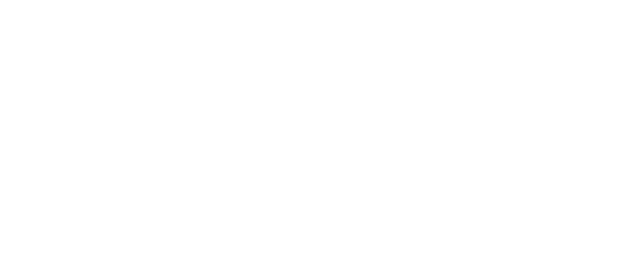
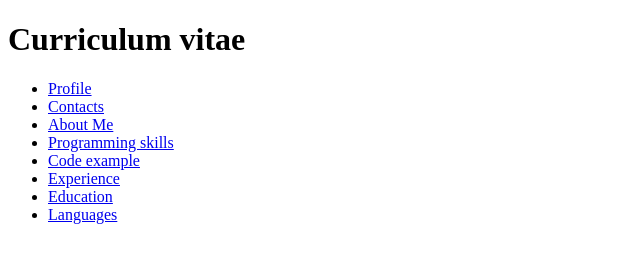
Before and after one commit to Kolecuk/rsschool-cv-0-dec-22, a plain HTML site: page index.html in a window 1280 px wide. Shown: the whole page, without its empty margins (0-640 px from the left). Drawn offline with Linux system fonts and the light colour scheme.

Commit message:
feat: add header

```diff
--- a/index.html
+++ b/index.html
@@ -13,6 +13,39 @@
 </head>
 
 <body>
+	<header class="header">
+		<div class="container">
+			<h1 class="header-title">Curriculum vitae</h1>
+			<nav class="nav">
+				<ul class="nav-list">
+					<li class="nav-item">
+						<a href="#profile" class="nav-link">Profile</a>
+					</li>
+					<li class="nav-item">
+						<a href="#contacts" class="nav-link">Contacts</a>
+					</li>
+					<li class="nav-item">
+						<a href="#summary" class="nav-link">About Me</a>
+					</li>
+					<li class="nav-item">
+						<a href="#skills" class="nav-link">Programming skills</a>
+					</li>
+					<li class="nav-item">
+						<a href="#code" class="nav-link">Code example</a>
+					</li>
+					<li class="nav-item">
+						<a href="#projects" class="nav-link">Experience</a>
+					</li>
+					<li class="nav-item">
+						<a href="#education" class="nav-link">Education</a>
+					</li>
+					<li class="nav-item">
+						<a href="#languages" class="nav-link">Languages</a>
+					</li>
+				</ul>
+			</nav>
+		</div>
+	</header>
 
 </body>
 
```
